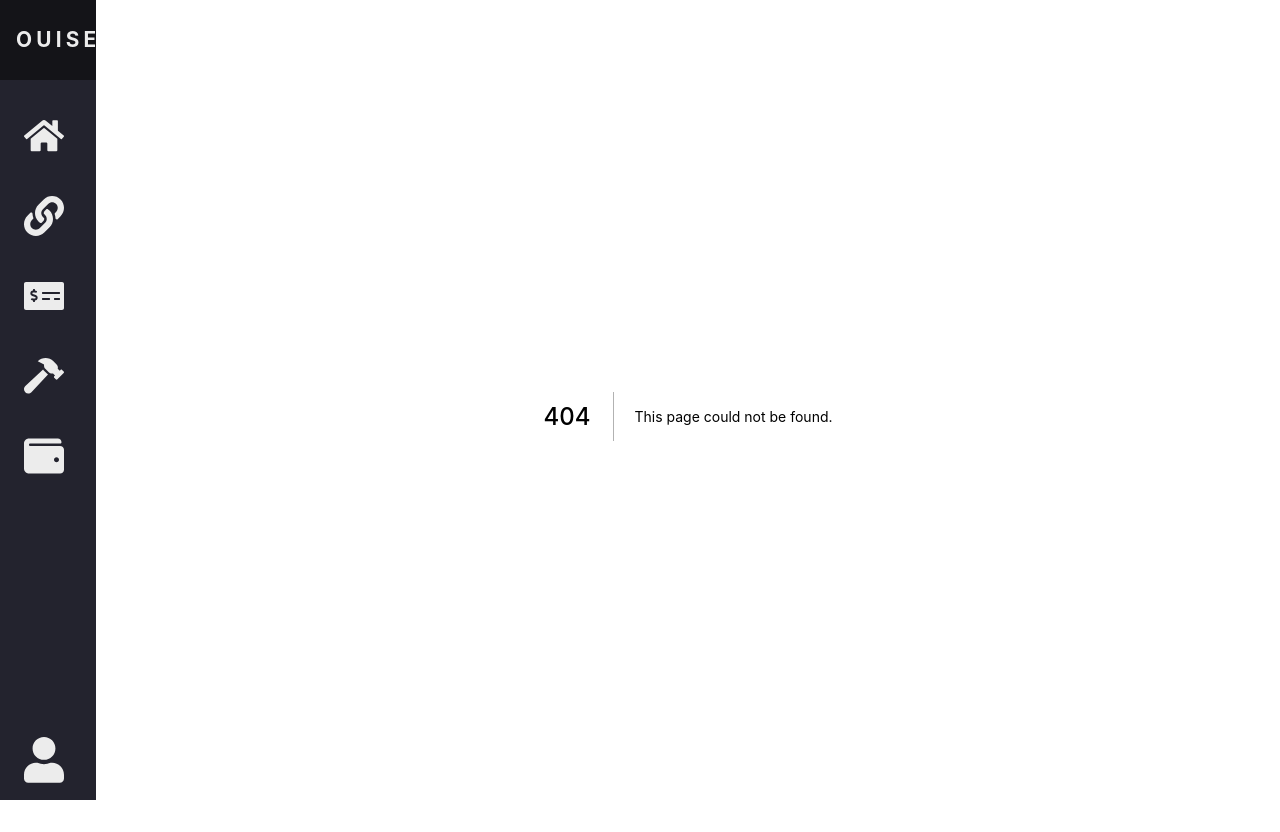
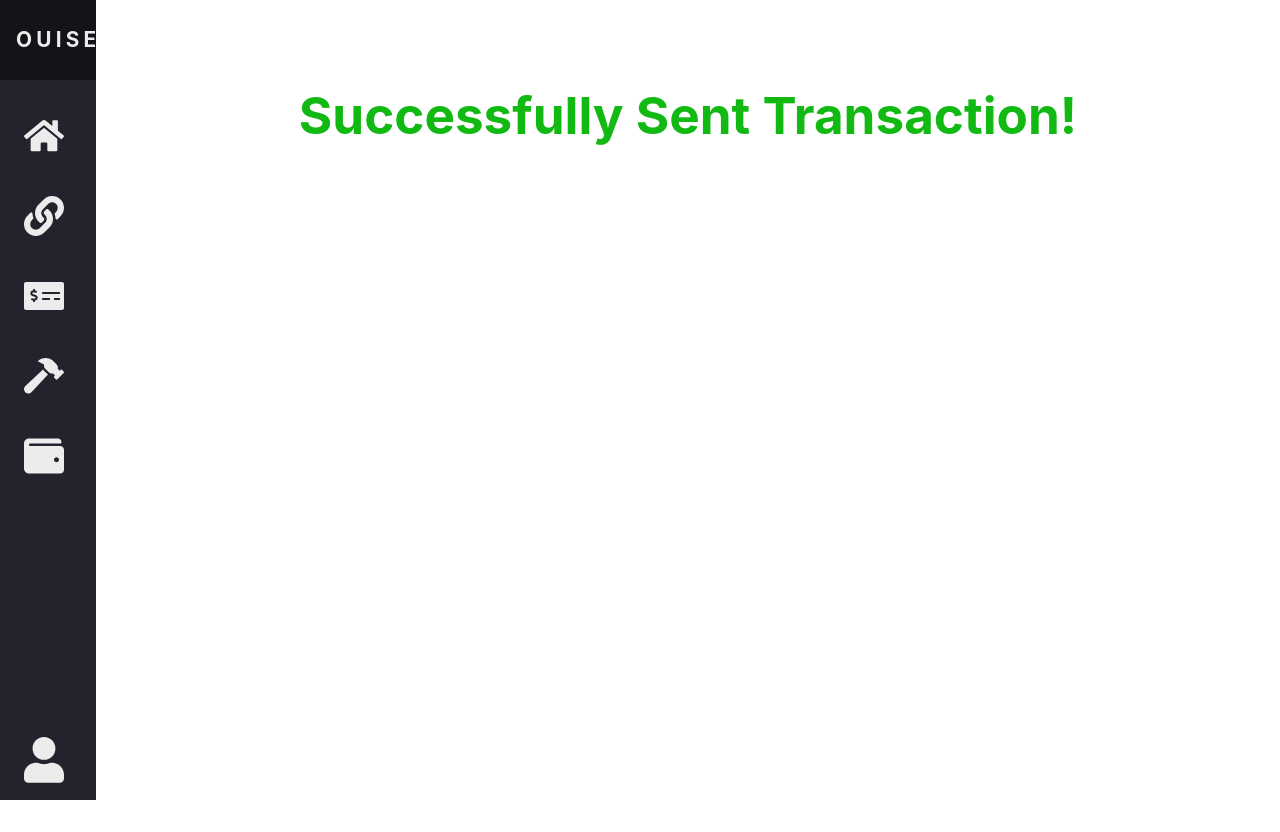
Before and after one commit to jnalbert/OuiseCoin, a Next.js app in the folder client/: page /send-ouc/success in a window 1280 px wide. Before the commit this address had no page. After the commit the page ends 800 px from the top, so only its background shows below. Built offline with nearby package versions, Linux system fonts and the light colour scheme.

Commit message:
added success transaction page

```diff
--- a/client/pages/send-ouc.tsx
+++ b/client/pages/send-ouc/index.tsx
@@ -1,7 +1,7 @@
 import Head from 'next/head';
 import { FC } from 'react';
-import SendOucForm from '../comps/sendOuc/SendOucForm';
-import headerStyles from "../styles/homePage/Home.module.css";
+import SendOucForm from '../../comps/sendOuc/SendOucForm';
+import headerStyles from "../../styles/homePage/Home.module.css";
 
 const SendOucPage: FC = () => {
   const address = "38ovTXTuF9Ha1mjgzBFbbZnzDiNkvRSHBZ"
--- /dev/null
+++ b/client/pages/send-ouc/success.tsx
@@ -0,0 +1,20 @@
+import { FC } from 'react';
+import Head from 'next/head'
+import headerStyles from "../../styles/homePage/Home.module.css"
+const success: FC = () => {
+  return (
+    <div>
+      <Head>
+        <title>Send OUC</title>
+        <link rel="icon" href="/favicon.ico" />
+      </Head>
+
+      <div className={headerStyles.container}>
+        <h1 style={{ paddingTop: "70px", color: "#13b913"}} className={headerStyles.title}>Successfully Sent Transaction!</h1>
+      </div>
+
+    </div>
+  )
+}
+
+export default success
```
Also changed, not shown: client/comps/sendOuc/SendOucForm.tsx (+7 -1 lines).
